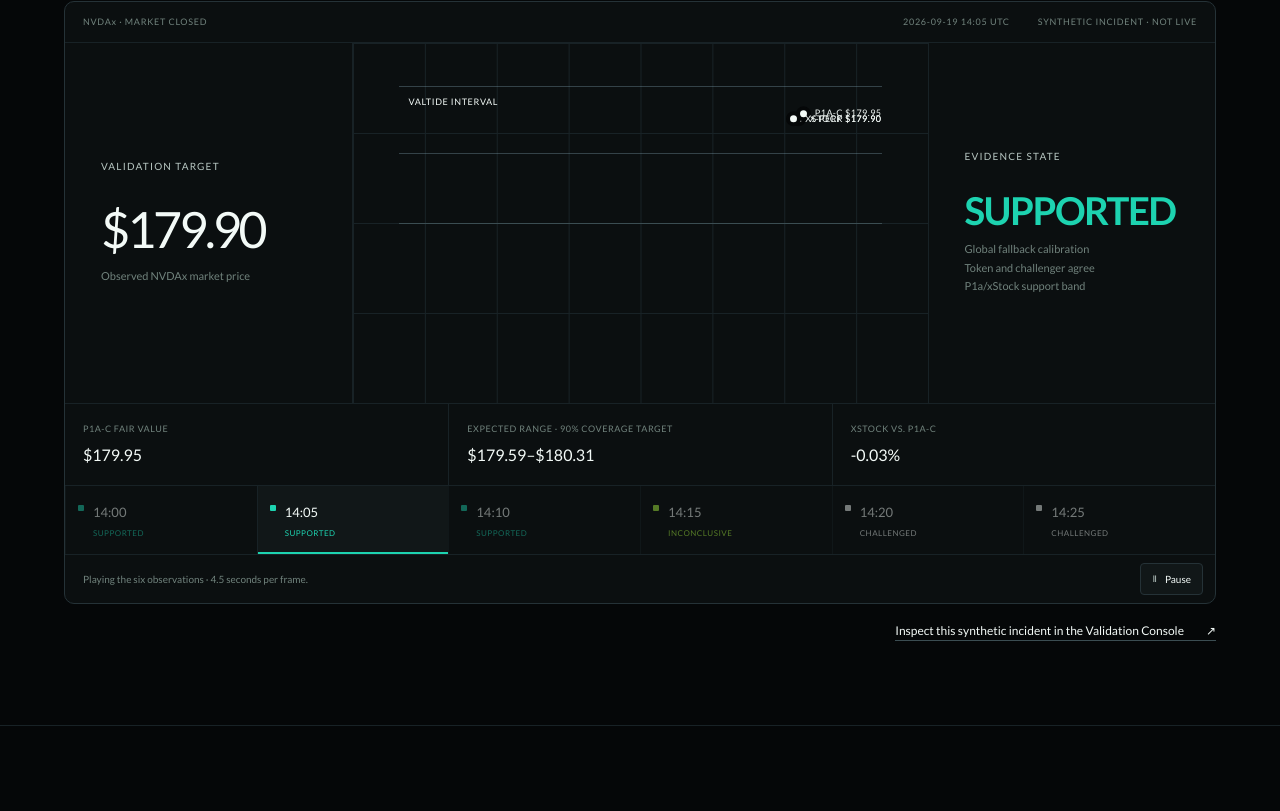
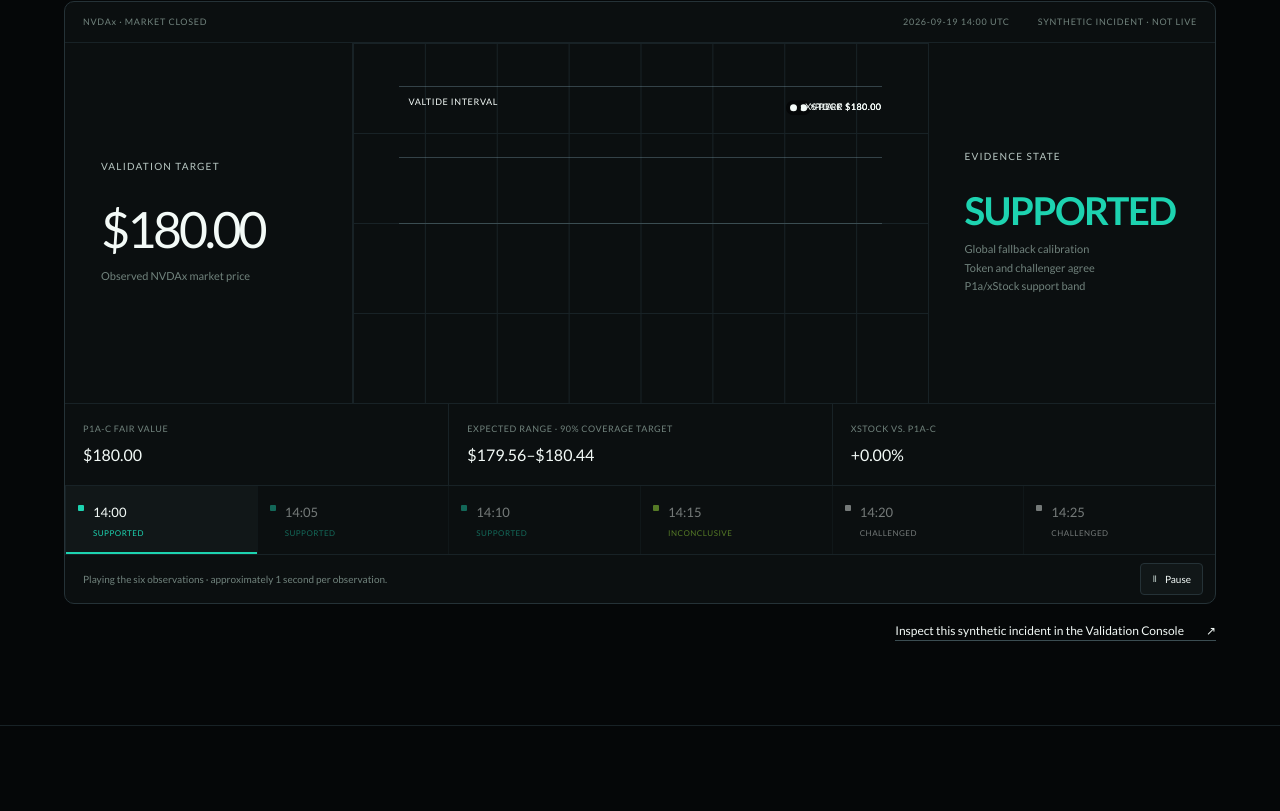
Before and after one commit to chin0312/valtide, a React (Vite) app in the folder apps/web/: page / in a window 1280 px wide. Shown: the part 1212-2023 px from the top of the page. Built offline with nearby package versions, Linux system fonts and the light colour scheme.

Commit message:
fix(web): clarify demo evidence states

```diff
--- a/apps/web/src/components/LandingPage.tsx
+++ b/apps/web/src/components/LandingPage.tsx
@@ -68,7 +68,7 @@
 
   useEffect(() => {
     if (!isDemoPlaying) return;
-    const timer = window.setInterval(() => setDemoFrame((frame) => (frame + 1) % SCENARIO.length), 4500);
+    const timer = window.setInterval(() => setDemoFrame((frame) => (frame + 1) % SCENARIO.length), 1000);
     return () => window.clearInterval(timer);
   }, [isDemoPlaying]);
 
@@ -135,7 +135,7 @@
               </button>)}
             </div>
             <div className="incident-playback" aria-live="polite">
-              <p>{isDemoPlaying ? "Playing the six observations · 4.5 seconds per frame." : pauseReason === "manual" ? "Paused after manual selection." : pauseReason === "focus" ? "Paused while reviewing the timeline." : "Paused to respect your reduced-motion preference."}</p>
+              <p>{isDemoPlaying ? "Playing the six observations · approximately 1 second per observation." : pauseReason === "manual" ? "Paused after manual selection." : pauseReason === "focus" ? "Paused while reviewing the timeline." : "Paused to respect your reduced-motion preference."}</p>
               <button type="button" onClick={toggleDemoPlayback} aria-pressed={isDemoPlaying} aria-label={`${isDemoPlaying ? "Pause" : "Play"} demo playback`}>
                 <span aria-hidden="true">{isDemoPlaying ? "Ⅱ" : "▶"}</span>{isDemoPlaying ? "Pause" : "Play"}
               </button>
```
Also changed, not shown: 1 other file (tests, documents, lock files or other folders).
